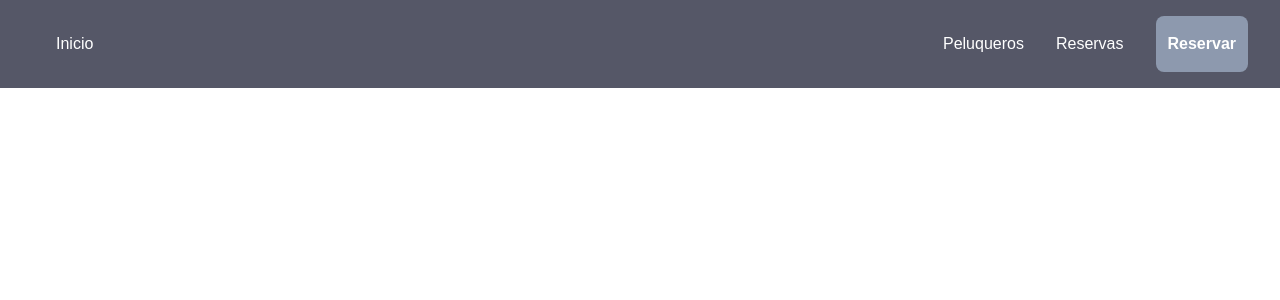
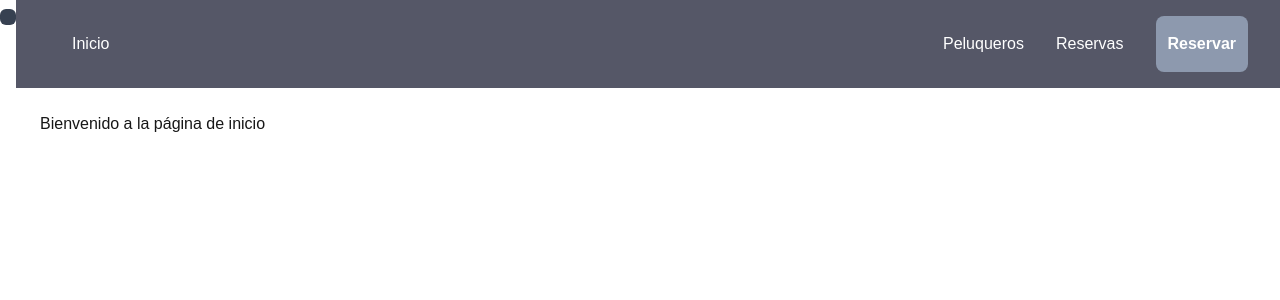
Before and after one commit to Br14nMat/peluqueria-nextjs, a Next.js app: page / in a window 1280 px wide. Shown: the top 300 px of the page. Built offline with nearby package versions, Linux system fonts and the light colour scheme; some icons are missing.

Commit message:
feat: add hamburguer menu

```diff
--- /dev/null
+++ b/src/app/components/side-menu/SideMenu.tsx
@@ -0,0 +1,54 @@
+"use client";
+
+import { useState } from 'react';
+import Link from 'next/link';
+import { useRouter } from 'next/navigation';
+
+export default function SideMenu() {
+  const [isOpen, setIsOpen] = useState(false);
+  const router = useRouter();
+
+  const handleLogout = () => {
+    localStorage.removeItem('authToken');
+    router.push('/login');
+  };
+
+  return (
+    <div className="relative">
+
+      <button
+        className="p-2 bg-gray-700 text-white rounded-md"
+        onClick={() => setIsOpen(!isOpen)}
+      >
+        {/* Icono menu */}
+      </button>
+
+
+      <div className={`fixed top-0 left-0 h-full bg-gray-800 text-white w-48 p-4 transform ${isOpen ? 'translate-x-0' : '-translate-x-full'} transition-transform duration-300 ease-in-out`}>
+        <h2 className="text-lg font-bold mb-4">Menu</h2>
+        <nav className="space-y-2">
+          <Link href="/" className="block hover:bg-gray-700 px-3 py-2 rounded">
+            Inicio
+          </Link>
+          <Link href="/cliente" className="block hover:bg-gray-700 px-3 py-2 rounded">
+            Clientes
+          </Link>
+          <Link href="/peluqueros" className="block hover:bg-gray-700 px-3 py-2 rounded">
+            Peluqueros
+          </Link>
+          <Link href="/servicios" className="block hover:bg-gray-700 px-3 py-2 rounded">
+            Servicios
+          </Link>
+        </nav>
+
+        {/* Icono cerrar sesion */}
+        <button
+          onClick={handleLogout}
+          className="mt-auto bg-red-500 hover:bg-red-600 px-3 py-2 rounded flex items-center w-full justify-center mt-6"
+        >
+          <span>Cerrar Sesión</span>
+        </button>
+      </div>
+    </div>
+  );
+}
--- a/src/app/page.tsx
+++ b/src/app/page.tsx
@@ -1,8 +1,21 @@
+// src/app/page.tsx
 import Image from "next/image";
 import { Navbar } from "./components/nav-bar/NavBar";
+import SideMenu from "./components/side-menu/SideMenu";
 
 export default function Home() {
   return (
-      <Navbar></Navbar>
+    <div className="flex">
+      {/* Renderiza el menú lateral */}
+      <SideMenu />
+
+      {/* Contenedor principal que incluye la barra de navegación */}
+      <div className="flex-1">
+        <Navbar />
+        <main className="p-6">
+          <h1>Bienvenido a la página de inicio</h1>
+        </main>
+      </div>
+    </div>
   );
 }
```
